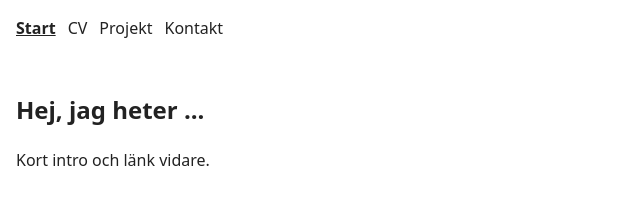
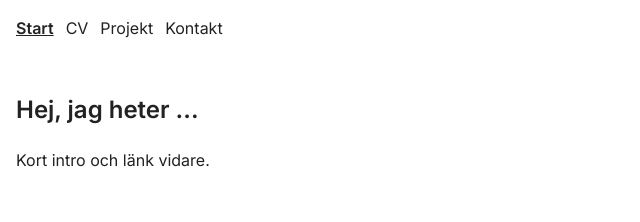
Before and after one commit to BetULose/cv-site, a Vue app in the folder cv-site/: page / in a window 1280 px wide. Shown: the top 222 px of the page, without its empty margins (0-640 px from the left). Built offline with nearby package versions, Linux system fonts and the light colour scheme.

Commit message:
Style: add Inter font (400, 600)

```diff
--- a/cv-site/index.html
+++ b/cv-site/index.html
@@ -5,6 +5,13 @@
     <link rel="icon" type="image/svg+xml" href="/vite.svg" />
     <meta name="viewport" content="width=device-width, initial-scale=1.0" />
     <title>cv-site</title>
+    <link rel="preconnect" href="https://fonts.googleapis.com" />
+<link rel="preconnect" href="https://fonts.gstatic.com" crossorigin />
+<link
+  href="https://fonts.googleapis.com/css2?family=Inter:wght@400;600&display=swap"
+  rel="stylesheet"
+/>
+
   </head>
   <body>
     <div id="app"></div>
--- a/cv-site/src/assets/styles/main.css
+++ b/cv-site/src/assets/styles/main.css
@@ -1,7 +1,8 @@
 /* Bas: mobil först */
 :root {
   /* Typografi */
-  --font-sans: system-ui, -apple-system, Segoe UI, Roboto, Arial, sans-serif;
+--font-sans: Inter, system-ui, -apple-system, Segoe UI, Roboto, Arial, sans-serif;
+
   --lh-base: 1.5;
 
   /* Spacing (mobil först) */
```
